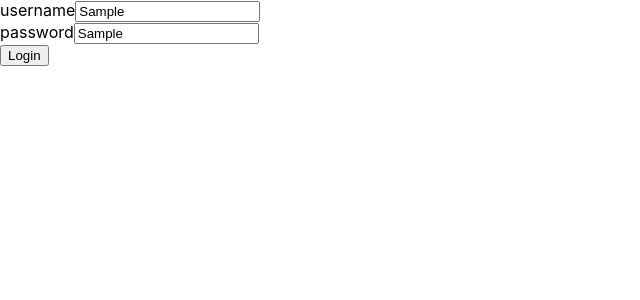
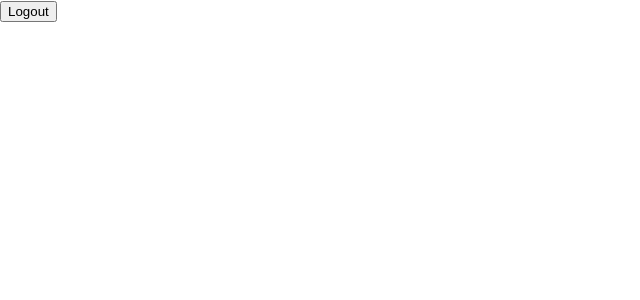
Before and after one commit to zakiarsyad/amman-form, a React (Create React App) app: page / in a window 1280 px wide. Both pictures are taken after typing "Sample", "Sample" into the empty fields and a click on the button "Login". Shown: the top 300 px of the page, without its empty margins (0-640 px from the left). Built offline with nearby package versions, Linux system fonts and the light colour scheme.

Commit message:
add logout and login page

```diff
--- a/src/App.js
+++ b/src/App.js
@@ -1,9 +1,12 @@
 import { useState } from 'react';
 import './App.css';
+import LoginPage from './Components/LoginPage';
+import LogoutPage from './Components/LogoutPage';
 
 function App() {
   const [username, setUsername] = useState('')
   const [password, setPassword] = useState('')
+  const [isLoggedIn, setIsLoggedIn] = useState(false)
 
   const handleUsernameChange = (event) => {
     // console.log('handleUsernameChange')
@@ -21,25 +24,29 @@ function App() {
 
     console.log(username)
     console.log(password)
+
+    setIsLoggedIn(true)
   }
 
-  return (
-    <div>
-      <form>
-        <div>
-          <label>username</label>
-          <input value={username} onChange={handleUsernameChange}></input>
-        </div>
+  const handleLogoutClick = (event) => {
+    setIsLoggedIn(false)
+  }
 
-        <div>
-          <label>password</label>
-          <input value={password} onChange={handlePasswordChange}></input>
-        </div>
-
-        <button onClick={handleLoginClick}>Login</button>
-      </form>
-    </div>
-  );
+  if (isLoggedIn) {
+    // Return logout button
+    return <LogoutPage
+      handleLogoutClick={handleLogoutClick}
+    />
+  } else {
+    // Return login form
+    return <LoginPage
+      username={username}
+      handleUsernameChange={handleUsernameChange}
+      password={password}
+      handlePasswordChange={handlePasswordChange}
+      handleLoginClick={handleLoginClick}
+    />
+  }
 }
 
 export default App;
--- /dev/null
+++ b/src/Components/LoginPage.js
@@ -0,0 +1,27 @@
+const LoginPage = ({
+    username,
+    handleUsernameChange,
+    password,
+    handlePasswordChange,
+    handleLoginClick,
+}) => {
+    return (
+        <div>
+          <form>
+            <div>
+              <label>username</label>
+              <input value={username} onChange={handleUsernameChange}></input>
+            </div>
+
+            <div>
+              <label>password</label>
+              <input value={password} onChange={handlePasswordChange}></input>
+            </div>
+
+            <button onClick={handleLoginClick}>Login</button>
+          </form>
+        </div>
+      );
+}
+
+export default LoginPage
--- /dev/null
+++ b/src/Components/LogoutPage.js
@@ -0,0 +1,7 @@
+const LogoutPage = ({ handleLogoutClick }) => {
+    return (
+        <button onClick={handleLogoutClick}>Logout</button>
+    )
+}
+
+export default LogoutPage
```
